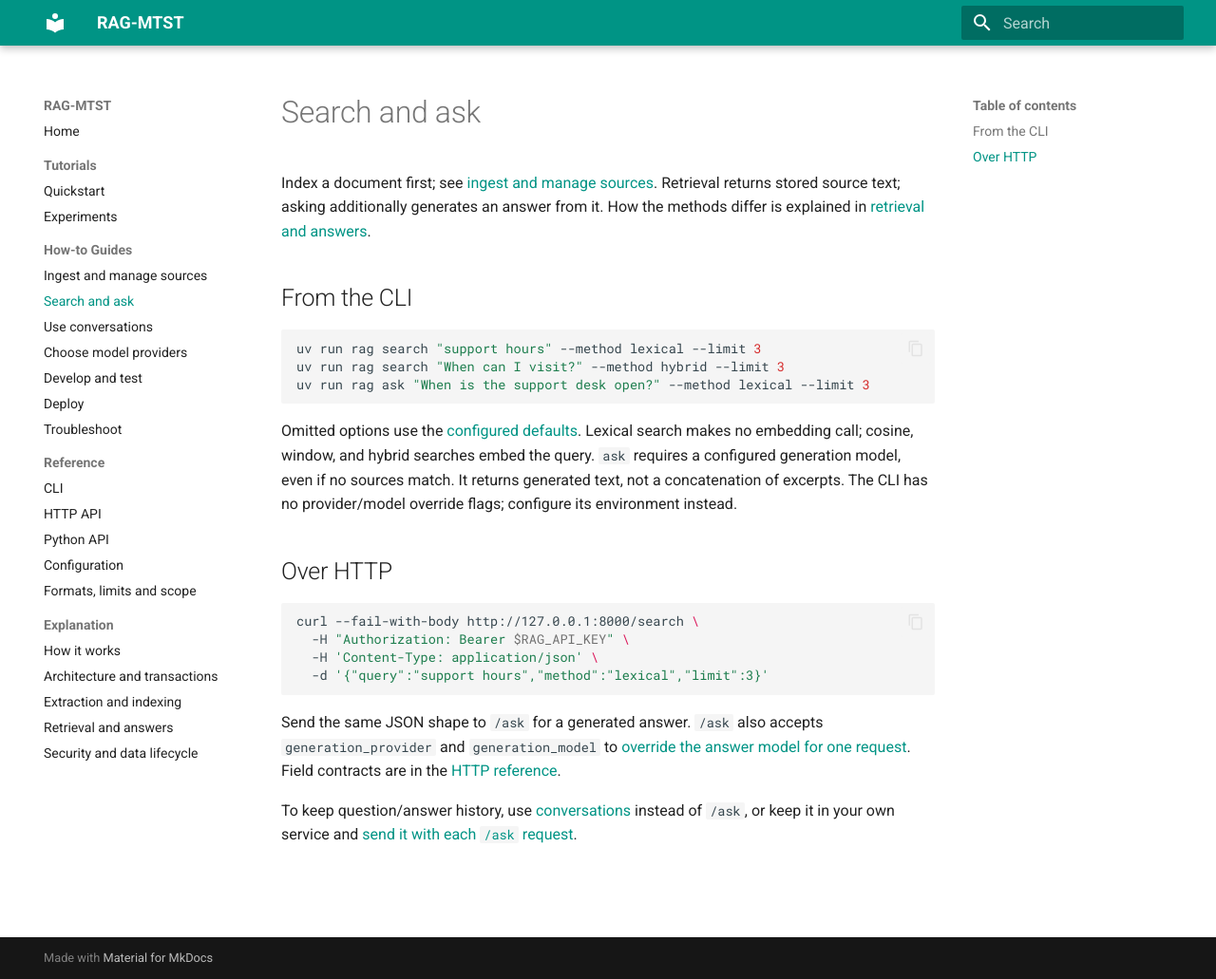
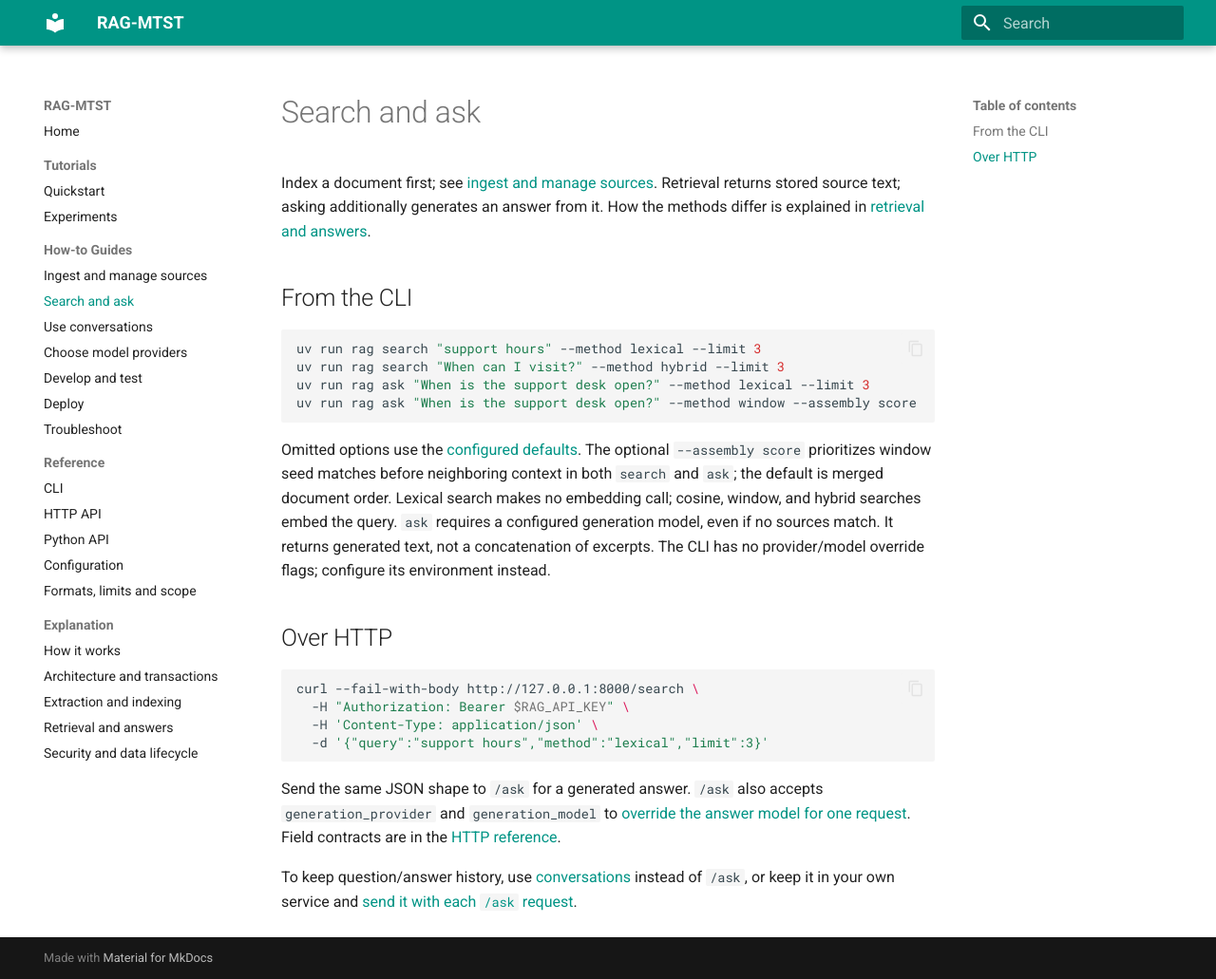
Before and after one commit to richard-costa/rag-mtst, an MkDocs documentation site: the page built from docs/how-to/search.md, in a window 1280 px wide and 1031 px high. Shown: the whole window at 95% size. Built offline with MkDocs 1.6.1 and Material for MkDocs 9.7.7, drawn with Linux system fonts in a browser that asks for light colours.

Commit message:
docs: explain window assembly ordering and prompt budgets

````diff
--- a/docs/how-to/search.md
+++ b/docs/how-to/search.md
@@ -11,10 +11,13 @@ How the methods differ is explained in
 uv run rag search "support hours" --method lexical --limit 3
 uv run rag search "When can I visit?" --method hybrid --limit 3
 uv run rag ask "When is the support desk open?" --method lexical --limit 3
+uv run rag ask "When is the support desk open?" --method window --assembly score
 ```
 
 Omitted options use the [configured defaults](../reference/configuration.md#retrieval).
-Lexical search makes no embedding call; cosine, window, and hybrid searches embed
+The optional `--assembly score` prioritizes window seed matches before
+neighboring context in both `search` and `ask`; the default is merged document
+order. Lexical search makes no embedding call; cosine, window, and hybrid searches embed
 the query. `ask` requires a configured generation model, even if no sources
 match. It returns generated text, not a concatenation of excerpts. The CLI has no
 provider/model override flags; configure its environment instead.
````
